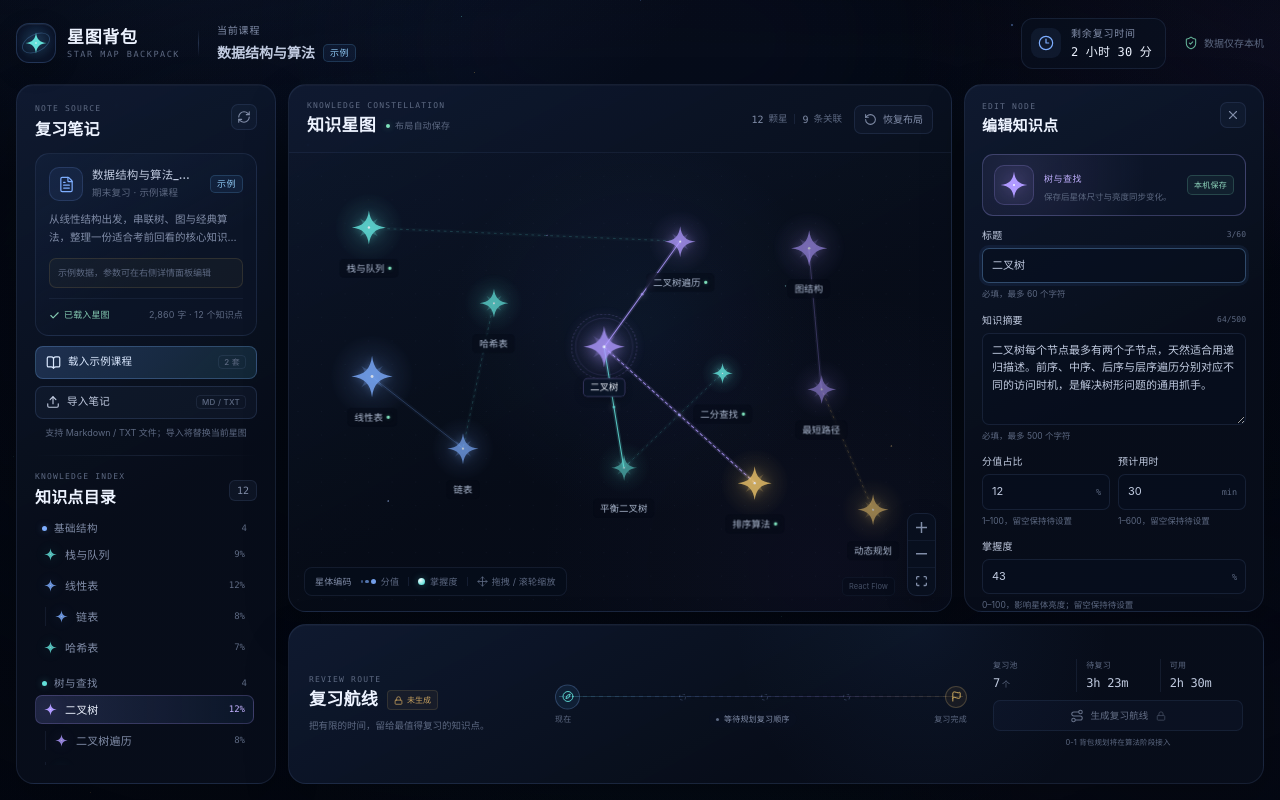
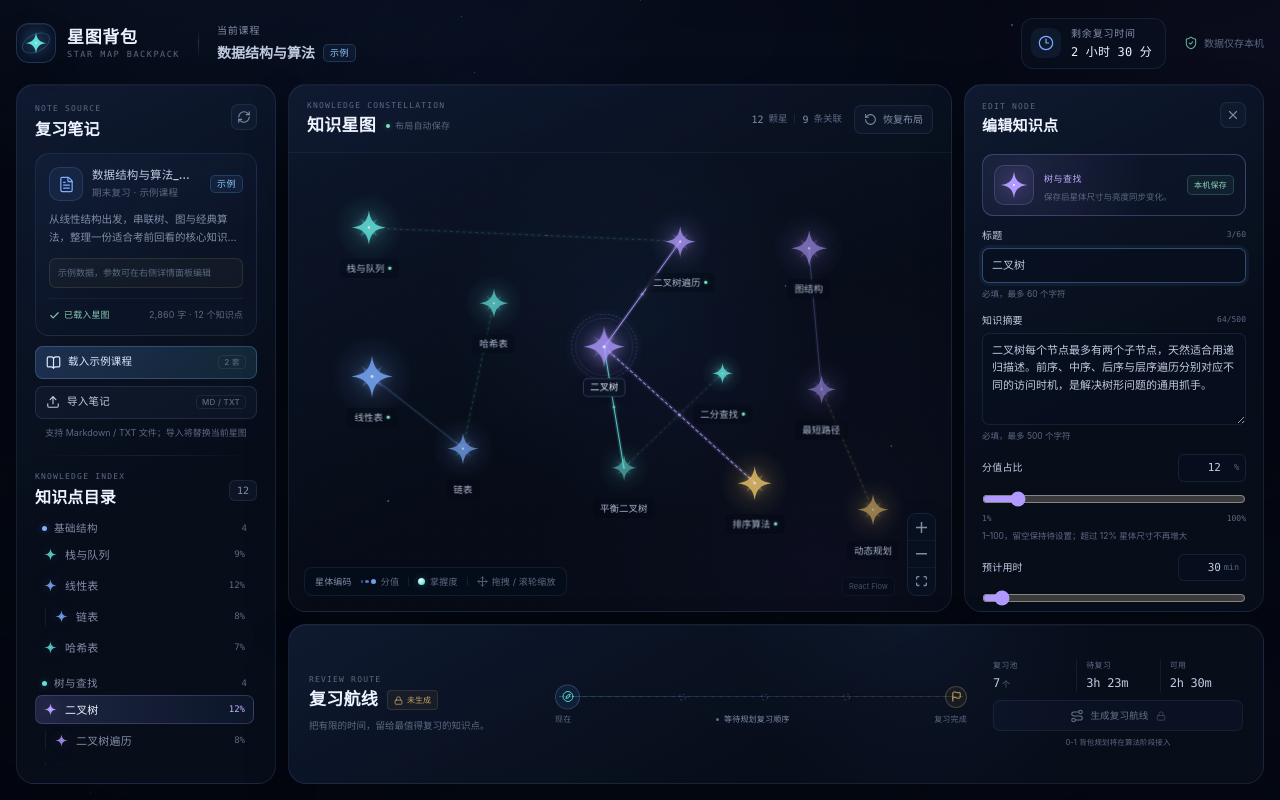
Before and after one commit to FengfengBug/star-map-backpack, a React (Vite) app: page / in a window 1280 px wide. Both pictures are taken after a click on the button "编辑". Built offline with nearby package versions, Linux system fonts and the light colour scheme.

Commit message:
feat: 添加滑块与数字联动输入控件
- 新增 RangeNumberField，滑块与数字双向同步并支持留空待设置
- 分值、用时与掌握度改为滑块控件，越界与小数即时提示
- 保留 Task 3.1 校验与保存逻辑，更新路线图状态

```diff
--- a/src/components/DetailPanel.css
+++ b/src/components/DetailPanel.css
@@ -319,42 +319,6 @@
 .editor-textarea {
   min-height: 92px;
   resize: vertical;
-}
-
-.editor-number {
-  position: relative;
-}
-
-.editor-number .editor-input {
-  padding-right: 30px;
-}
-
-.editor-number > span {
-  position: absolute;
-  top: 50%;
-  right: 9px;
-  color: var(--muted-2);
-  font-family: var(--font-mono);
-  font-size: 8.5px;
-  pointer-events: none;
-  transform: translateY(-50%);
-}
-
-.editor-number input::-webkit-outer-spin-button,
-.editor-number input::-webkit-inner-spin-button {
-  margin: 0;
-  -webkit-appearance: none;
-}
-
-.editor-number input {
-  -moz-appearance: textfield;
-  appearance: textfield;
-}
-
-.editor-grid {
-  display: grid;
-  grid-template-columns: 1fr 1fr;
-  gap: 8px;
 }
 
 .editor-field__hint,
--- a/src/components/DetailPanel.tsx
+++ b/src/components/DetailPanel.tsx
@@ -6,6 +6,7 @@ import type {
   KnowledgePointEditableFields,
 } from '../types/knowledge';
 import { getMasteryLabel } from '../utils/star';
+import { RangeNumberField } from './inputs/RangeNumberField';
 import { StarGlyph } from './StarGlyph';
 import './DetailPanel.css';
 
@@ -202,92 +203,41 @@ function NodeEditorForm({
         </p>
       </div>
 
-      <div className="editor-grid">
-        <div className="editor-field">
-          <label htmlFor="editor-score">分值占比</label>
-          <div className="editor-number">
-            <input
+      <RangeNumberField
         id="editor-score"
-              className={`editor-input ${errors.scoreShare ? 'is-invalid' : ''}`}
-              type="number"
+        label="分值占比"
+        value={draft.scoreShare}
         min={1}
         max={100}
-              step={1}
-              inputMode="numeric"
-              placeholder="待设置"
-              value={draft.scoreShare}
-              onChange={(event) => onChange('scoreShare', event.target.value)}
-              aria-invalid={Boolean(errors.scoreShare)}
-              aria-describedby={errors.scoreShare ? 'editor-score-message' : undefined}
+        suffix="%"
+        hint="1–100，留空保持待设置；超过 12% 星体尺寸不再增大"
+        error={errors.scoreShare}
+        onChange={(value) => onChange('scoreShare', value)}
       />
-            <span aria-hidden="true">%</span>
-          </div>
-          <p
-            id="editor-score-message"
-            className={errors.scoreShare ? 'editor-field__error' : 'editor-field__hint'}
-          >
-            {errors.scoreShare ?? '1–100，留空保持待设置'}
-          </p>
-        </div>
 
-        <div className="editor-field">
-          <label htmlFor="editor-minutes">预计用时</label>
-          <div className="editor-number">
-            <input
+      <RangeNumberField
         id="editor-minutes"
-              className={`editor-input ${errors.estimatedMinutes ? 'is-invalid' : ''}`}
-              type="number"
+        label="预计用时"
+        value={draft.estimatedMinutes}
         min={1}
         max={600}
-              step={1}
-              inputMode="numeric"
-              placeholder="待设置"
-              value={draft.estimatedMinutes}
-              onChange={(event) => onChange('estimatedMinutes', event.target.value)}
-              aria-invalid={Boolean(errors.estimatedMinutes)}
-              aria-describedby={
-                errors.estimatedMinutes ? 'editor-minutes-message' : undefined
-              }
+        suffix="min"
+        hint="1–600，留空保持待设置"
+        error={errors.estimatedMinutes}
+        onChange={(value) => onChange('estimatedMinutes', value)}
       />
-            <span aria-hidden="true">min</span>
-          </div>
-          <p
-            id="editor-minutes-message"
-            className={
-              errors.estimatedMinutes ? 'editor-field__error' : 'editor-field__hint'
-            }
-          >
-            {errors.estimatedMinutes ?? '1–600，留空保持待设置'}
-          </p>
-        </div>
-      </div>
 
-      <div className="editor-field">
-        <label htmlFor="editor-mastery">掌握度</label>
-        <div className="editor-number">
-          <input
+      <RangeNumberField
         id="editor-mastery"
-            className={`editor-input ${errors.mastery ? 'is-invalid' : ''}`}
-            type="number"
+        label="掌握度"
+        value={draft.mastery}
         min={0}
         max={100}
-            step={1}
-            inputMode="numeric"
-            placeholder="待设置"
-            value={draft.mastery}
-            onChange={(event) => onChange('mastery', event.target.value)}
-            aria-invalid={Boolean(errors.mastery)}
-            aria-describedby={errors.mastery ? 'editor-mastery-message' : undefined}
+        suffix="%"
+        hint="0–100，影响星体亮度；留空保持待设置"
+        error={errors.mastery}
+        onChange={(value) => onChange('mastery', value)}
       />
-          <span aria-hidden="true">%</span>
-        </div>
-        <p
-          id="editor-mastery-message"
-          className={errors.mastery ? 'editor-field__error' : 'editor-field__hint'}
-        >
-          {errors.mastery ?? '0–100，影响星体亮度；留空保持待设置'}
-        </p>
-      </div>
 
       <p className="editor-persist-note">
         <Info size={12} strokeWidth={1.9} aria-hidden="true" />
--- /dev/null
+++ b/src/components/inputs/RangeNumberField.css
@@ -0,0 +1,116 @@
+.range-field {
+  display: flex;
+  flex-direction: column;
+  gap: 5px;
+}
+
+.range-field__head {
+  display: flex;
+  align-items: center;
+  justify-content: space-between;
+  gap: 10px;
+}
+
+.range-field__head label {
+  color: var(--text-soft);
+  font-size: 10px;
+  font-weight: 560;
+  letter-spacing: 0.02em;
+}
+
+.range-field__number {
+  position: relative;
+  display: flex;
+  align-items: center;
+}
+
+.range-field__input {
+  width: 68px;
+  padding: 4px 24px 4px 7px;
+  border: 1px solid var(--border);
+  border-radius: 6px;
+  background: rgba(8, 16, 31, 0.62);
+  color: var(--text-soft);
+  font-family: var(--font-mono);
+  font-size: 11px;
+  line-height: 1.6;
+  text-align: right;
+  transition:
+    border-color 140ms ease,
+    background-color 140ms ease,
+    box-shadow 140ms ease;
+}
+
+.range-field__input:focus {
+  outline: none;
+  border-color: rgba(126, 190, 255, 0.34);
+  box-shadow: 0 0 0 3px rgba(94, 151, 255, 0.08);
+}
+
+.range-field__input.is-invalid {
+  border-color: rgba(226, 138, 148, 0.42);
+  background: rgba(94, 33, 46, 0.18);
+}
+
+.range-field__input::placeholder {
+  color: var(--muted-2);
+}
+
+.range-field__number input::-webkit-outer-spin-button,
+.range-field__number input::-webkit-inner-spin-button {
+  margin: 0;
+  -webkit-appearance: none;
+}
+
+.range-field__number input {
+  -moz-appearance: textfield;
+  appearance: textfield;
+}
+
+.range-field__suffix {
+  position: absolute;
+  right: 7px;
+  color: var(--muted-2);
+  font-family: var(--font-mono);
+  font-size: 8.5px;
+  pointer-events: none;
+}
+
+.range-field__slider {
+  width: 100%;
+  height: 24px;
+  margin: 0;
+  accent-color: var(--tone, #7eaeff);
+  cursor: pointer;
+}
+
+.range-field__slider:focus-visible {
+  outline: 2px solid color-mix(in srgb, var(--tone, #7eaeff) 55%, transparent);
+  outline-offset: 1px;
+  border-radius: 999px;
+}
+
+.range-field.is-pending .range-field__slider {
+  opacity: 0.5;
+}
+
+.range-field__scale {
+  display: flex;
+  align-items: center;
+  justify-content: space-between;
+  margin-top: -3px;
+  color: var(--muted-2);
+  font-family: var(--font-mono);
+  font-size: 8px;
+}
+
+.range-field__message {
+  margin: 0;
+  color: var(--muted-2);
+  font-size: 8.5px;
+  line-height: 1.45;
+}
+
+.range-field__message.is-error {
+  color: #e6a0a8;
+}
--- /dev/null
+++ b/src/components/inputs/RangeNumberField.tsx
@@ -0,0 +1,103 @@
+import './RangeNumberField.css';
+
+interface RangeNumberFieldProps {
+  id: string;
+  label: string;
+  value: string;
+  min: number;
+  max: number;
+  step?: number;
+  suffix: string;
+  hint: string;
+  error?: string;
+  onChange: (value: string) => void;
+}
+
+export function RangeNumberField({
+  id,
+  label,
+  value,
+  min,
+  max,
+  step = 1,
+  suffix,
+  hint,
+  error,
+  onChange,
+}: RangeNumberFieldProps) {
+  const trimmed = value.trim();
+  const isBlank = trimmed === '';
+  const isInteger = /^\d+$/.test(trimmed);
+  const parsed = isBlank || !isInteger ? null : Number(trimmed);
+
+  const rangeError = !isBlank && !isInteger
+    ? `${label}需为整数`
+    : parsed !== null && (parsed < min || parsed > max)
+      ? `${label}需在 ${min}–${max} 之间`
+      : undefined;
+
+  const message = error ?? rangeError ?? hint;
+  const isInvalid = Boolean(error || rangeError);
+  const sliderValue = parsed === null ? min : Math.min(Math.max(parsed, min), max);
+  const sliderValueText = isBlank
+    ? '待设置'
+    : `${parsed ?? trimmed}${suffix}`;
+
+  return (
+    <div className={`range-field ${isBlank ? 'is-pending' : ''}`}>
+      <div className="range-field__head">
+        <label htmlFor={id}>{label}</label>
+        <div className="range-field__number">
+          <input
+            id={id}
+            className={`range-field__input ${isInvalid ? 'is-invalid' : ''}`}
+            type="number"
+            min={min}
+            max={max}
+            step={step}
+            inputMode="numeric"
+            autoComplete="off"
+            placeholder="待设置"
+            value={value}
+            onChange={(event) => onChange(event.target.value)}
+            aria-invalid={isInvalid}
+            aria-describedby={`${id}-message`}
+          />
+          <span className="range-field__suffix" aria-hidden="true">
+            {suffix}
+          </span>
+        </div>
+      </div>
+
+      <input
+        className="range-field__slider"
+        type="range"
+        min={min}
+        max={max}
+        step={step}
+        value={sliderValue}
+        aria-label={`${label}滑块`}
+        aria-valuetext={sliderValueText}
+        onChange={(event) => onChange(event.target.value)}
+      />
+
+      <div className="range-field__scale" aria-hidden="true">
+        <span>
+          {min}
+          {suffix}
+        </span>
+        <span>
+          {max}
+          {suffix}
+        </span>
+      </div>
+
+      <p
+        id={`${id}-message`}
+        className={`range-field__message ${isInvalid ? 'is-error' : ''}`}
+      >
+        {message}
+      </p>
+    </div>
+  );
+}
```
Also changed, not shown: 1 other file (tests, documents, lock files or other folders). Lines whose indentation alone changed are shown as unchanged.
